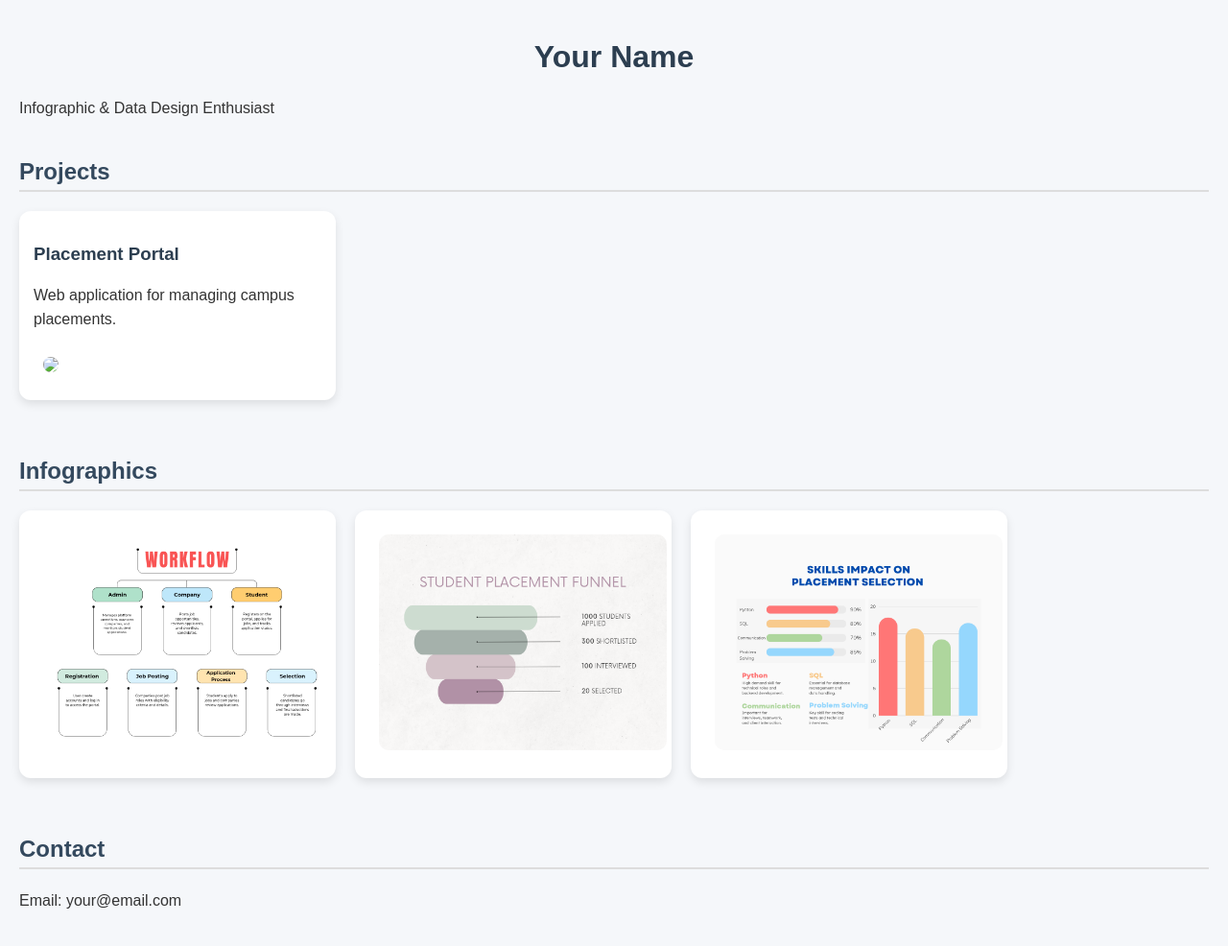
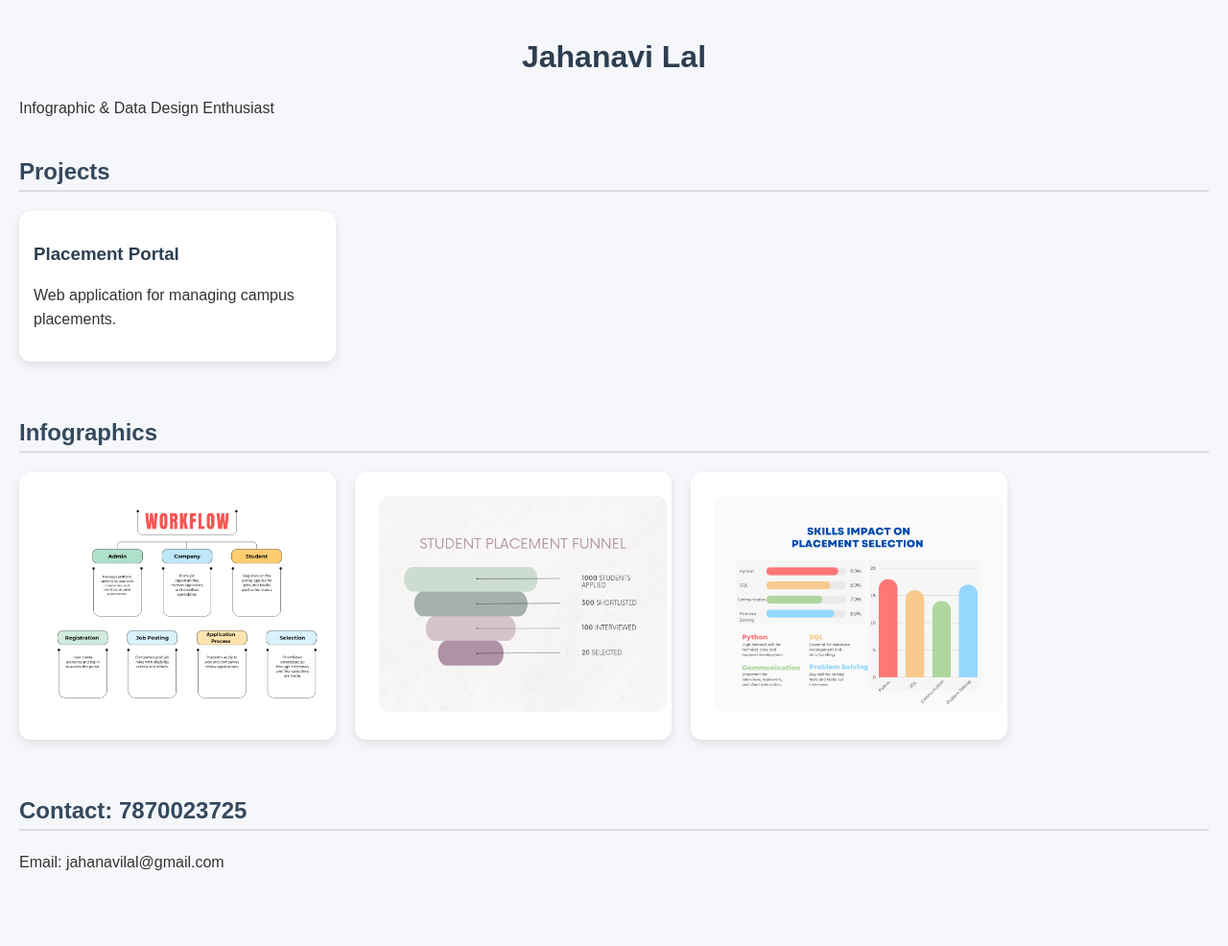
Before and after one commit to 24f2007885-blip/Portfolio, a plain HTML site: page Portfolio/index.html in a window 1280 px wide. Shown: the whole page at 96% size. After the commit the page ends 947 px from the top, so only its background shows below. Drawn offline with Linux system fonts and the light colour scheme.

Commit message:
Updated portfolio

```diff
--- a/Portfolio/index.html
+++ b/Portfolio/index.html
@@ -1,12 +1,12 @@
 <!DOCTYPE html>
 <html>
 <head>
-    <title>My Portfolio</title>
+    <title>Portfolio</title>
     <link rel="stylesheet" href="style.css">
 </head>
 <body>
 
-    <h1>Your Name</h1>
+    <h1>Jahanavi Lal</h1>
     <p>Infographic & Data Design Enthusiast</p>
 
     <h2>Projects</h2>
@@ -14,7 +14,6 @@
     <div class="card">
         <h3>Placement Portal</h3>
         <p>Web application for managing campus placements.</p>
-        <img src="images/project1.png" width="100%">
     </div>
     </div>
 
@@ -31,8 +30,8 @@
     </div>
     </div>
 
-    <h2>Contact</h2>
-    <p>Email: your@email.com</p>
+    <h2>Contact: 7870023725</h2>
+    <p>Email: jahanavilal@gmail.com</p>
 
 </body>
 </html>
```
